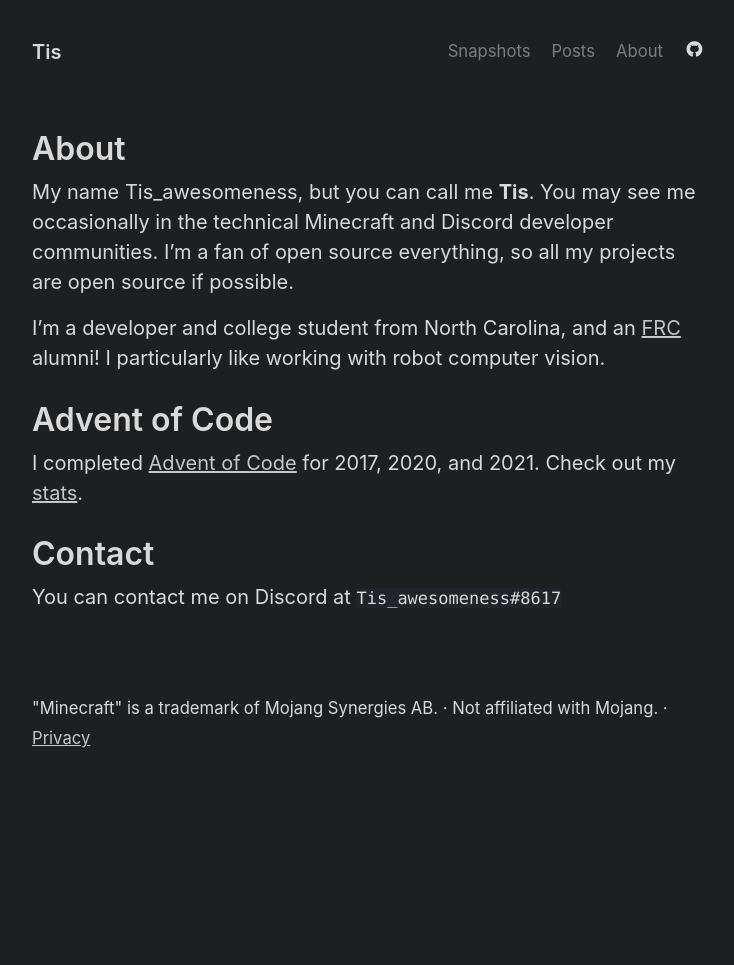
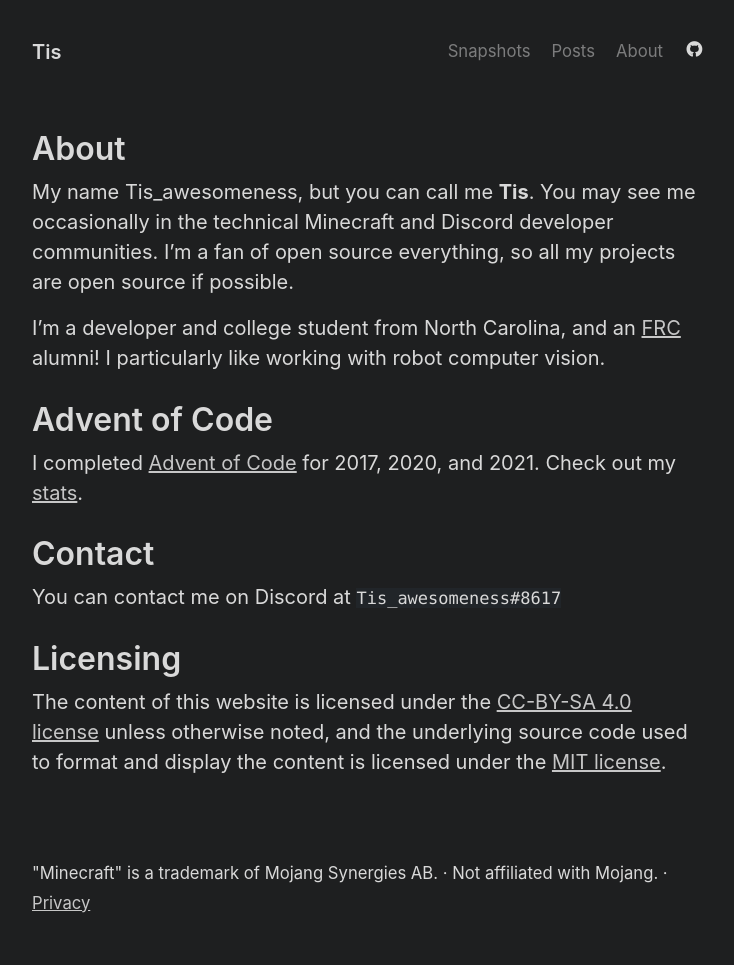
Before and after one commit to Tisawesomeness/tisawesomeness.github.io, a Jekyll site: the page built from about.md, in a window 1280 px wide. Shown: the whole page, without its empty margins (272-1006 px from the left). Built offline with Jekyll 4.4.1, drawn with Linux system fonts in a browser that asks for light colours; comment, search, counter and statistics services are not loaded; before the commit the page ends 900 px from its top, so only the background shows below that.

Commit message:
Update licensing descriptions and year

```diff
--- a/about.md
+++ b/about.md
@@ -15,3 +15,7 @@
 # Contact
 
 You can contact me on Discord at `Tis_awesomeness#8617`
+
+# Licensing
+
+The content of this website is licensed under the [CC-BY-SA 4.0 license](https://creativecommons.org/licenses/by-sa/4.0/) unless otherwise noted, and the underlying source code used to format and display the content is licensed under the [MIT license](LICENSE.md).
```
Also changed, not shown: LICENSE.md, README.md.
